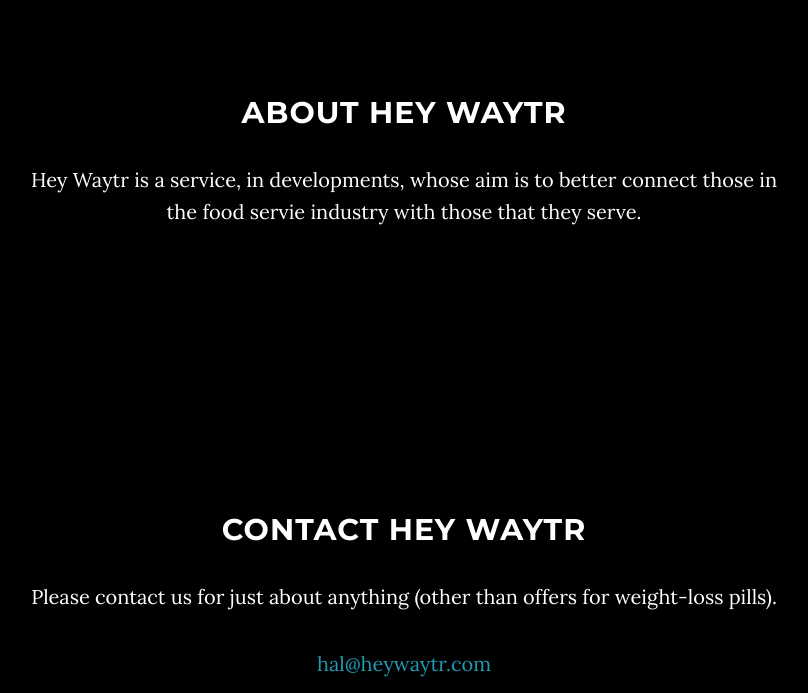
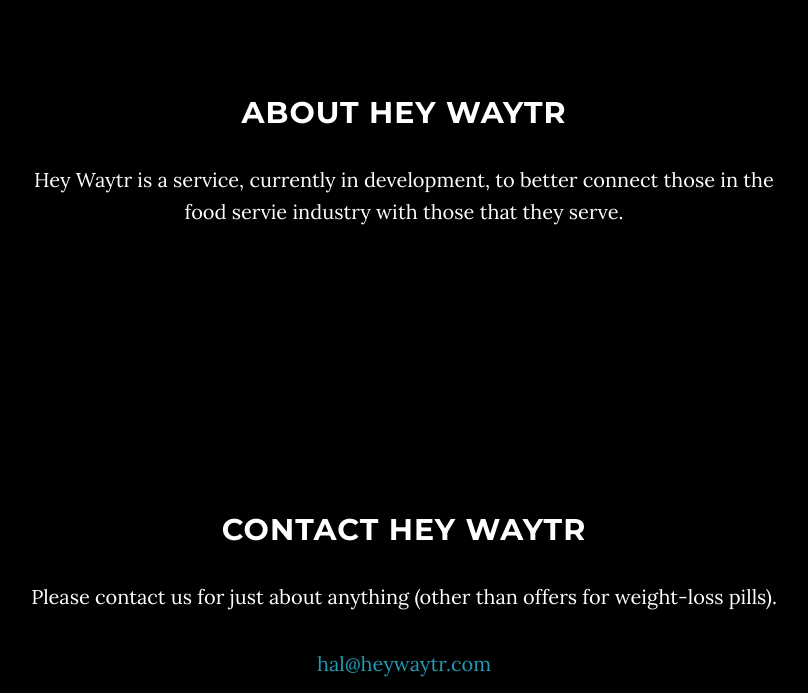
Before and after one commit to hlesesne/heywaytrws, a plain HTML site: page index.html in a window 1280 px wide. Shown: the part 954-1647 px from the top of the page, without its empty margins (236-1044 px from the left). Drawn offline with Linux system fonts and the light colour scheme; some packages are replaced by stand-ins of ours.

Commit message:
Fixed typo

```diff
--- a/index.html
+++ b/index.html
@@ -91,7 +91,7 @@
         <div class="row">
             <div class="col-lg-8 col-lg-offset-2">
                 <h2>About Hey Waytr</h2>
-                <p>Hey Waytr is a service, in developments, whose aim is to better connect those in the food servie industry with those that they serve.</p>
+                <p>Hey Waytr is a service, currently in development, to better connect those in the food servie industry with those that they serve.</p>
             </div>
         </div>
     </section>
```
